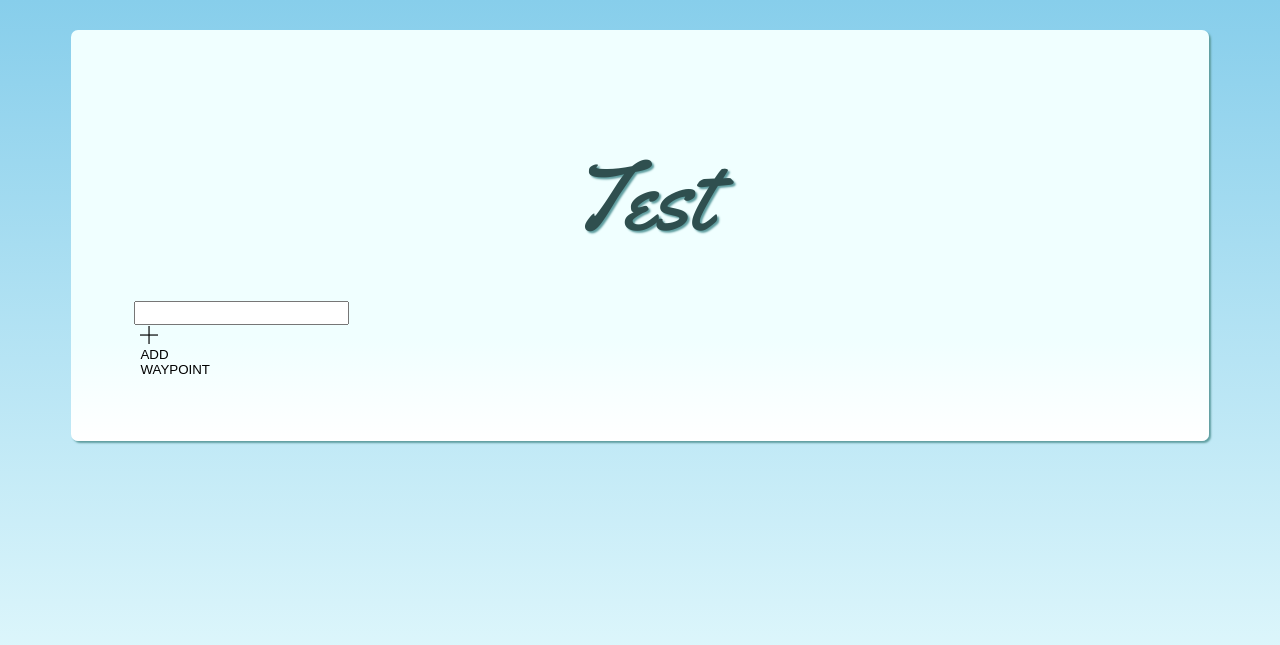
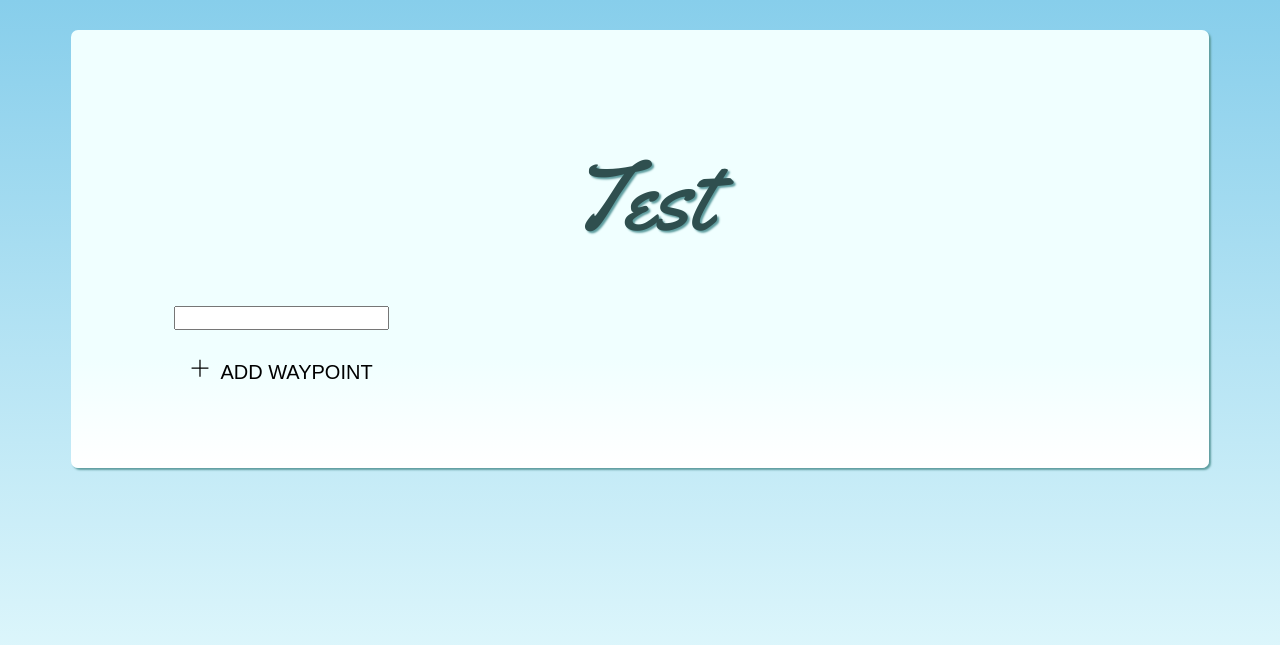
Before and after one commit to ArtyomMinsk/clearskies, a Django app: page /plan/ in a window 1280 px wide. Shown: the top 645 px of the page. Run offline with Django 3.2, Linux system fonts and the light colour scheme; data comes from the database, SQL or seed files in the repository; some libraries are stand-ins or nearby versions.

Commit message:
Changes to css / page layout, using svg rather than png glyphicons

```diff
--- a/clearskies_app/static/css/style.css
+++ b/clearskies_app/static/css/style.css
@@ -42,7 +42,17 @@ html {
 }
 
 img {
-  max-width: 100%;
+  max-height: 100%;
+  /*max-width: 100%;*/
+}
+
+ul {
+  list-style: none;
+  margin: auto;
+}
+
+ul li {
+  padding: 5px 0;
 }
 
 .ui-autocomplete {
@@ -61,11 +71,18 @@ img {
 }
 
 #addField {
-  height: 30px;
-  width: 30px;
+  height: 50px;
   background-color: transparent;
   border: none;
-  margin: auto;
+  font-size: 20px;
+  font-weight: 200;
+  margin: 5px 0;
+}
+
+#addField img {
+  margin: -13px 0;
+  padding: 0;
+
 }
 
 button:focus {
--- a/clearskies_app/templates/clearskies_app/plan.html
+++ b/clearskies_app/templates/clearskies_app/plan.html
@@ -7,12 +7,14 @@
 </div>
 <form method="post">
 {% csrf_token %}
-  <div class="ui-widget" id="legs">
-    <input type="text" class="tags">
-  </div>
+  <ul class="ui-widget" id="legs">
+    <li><input type="text" class="tags"></li>
+  </ul>
   <!-- <input type="submit"> -->
 </form>
-<button id="addField"><img src="{% static 'img/plus-outline.png' %}"> ADD WAYPOINT</button>
+<ul>
+<li><button id="addField"><img src="{% static 'img/plus_symbol.svg' %}"><span>ADD WAYPOINT</span></button></li>
+</ul>
 <script>
 // $( function() {
   var availableTags = [
@@ -29,7 +31,7 @@
 
   $('#addField').click(function(event) {
     event.preventDefault();
-    $('.ui-widget').append('<input name="waypoint" class="tags"><button class="remove"><img src="{% static "img/cross-solid.png" %}"></button>');
+    $('.ui-widget').append('<li><input name="waypoint" class="tags"><button class="remove"><img src="{% static "img/deleteglyph.svg" %}"></button></li>');
     $('.tags').on("focus", function(){
       $(this).autocomplete({
        minLength: 2,
@@ -40,6 +42,7 @@
       event.preventDefault();
       console.log('Hello');
       $(this).prev().remove();
+      $(this).parent().remove()
       $(this).remove();
       // return false;
     });
```
Also changed, not shown: clearskies_app/static/img/cross-solid.png (deleted), clearskies_app/static/img/deleteglyph.svg (added), clearskies_app/static/img/plus-outline.png (deleted), clearskies_app/static/img/plus_symbol.svg (added).
